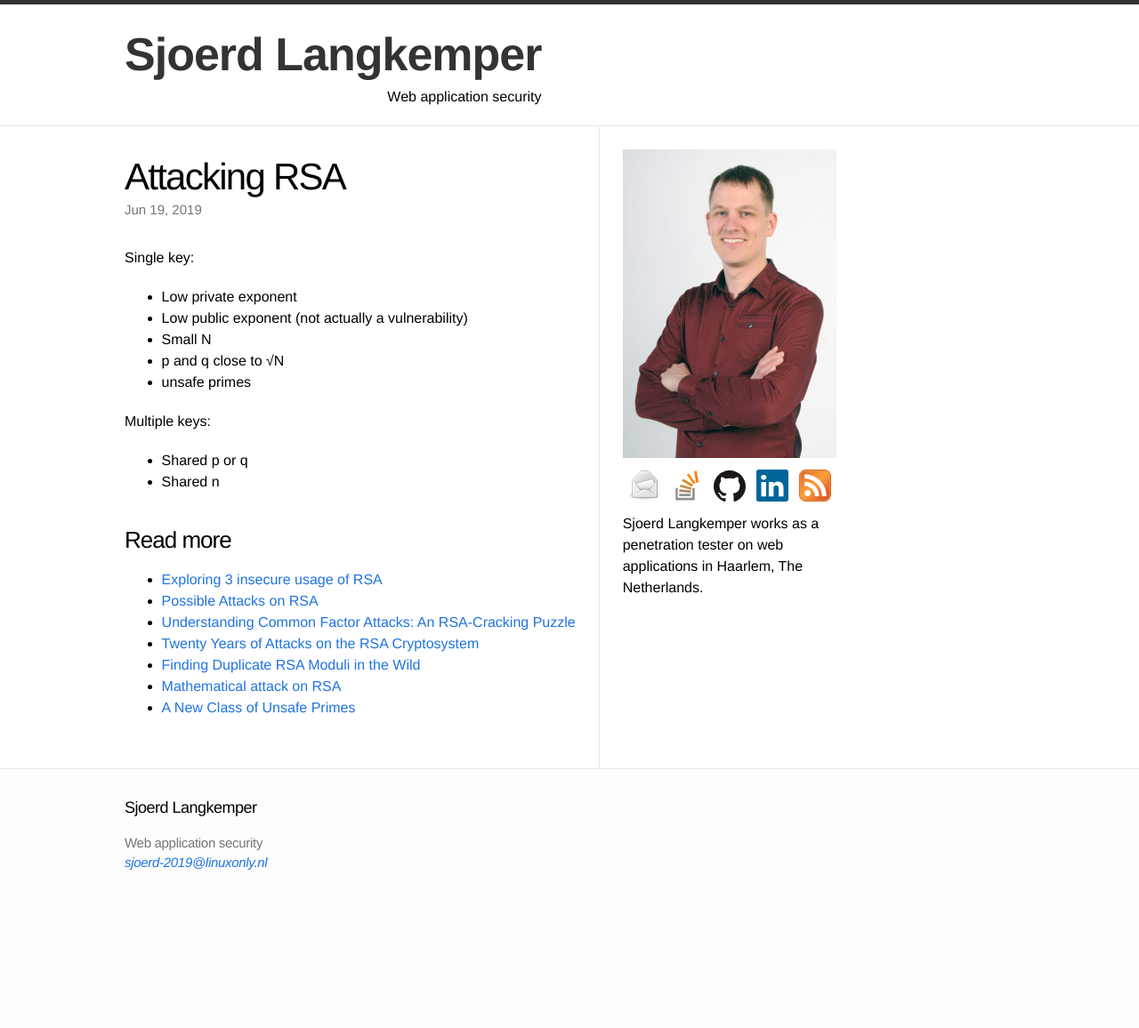
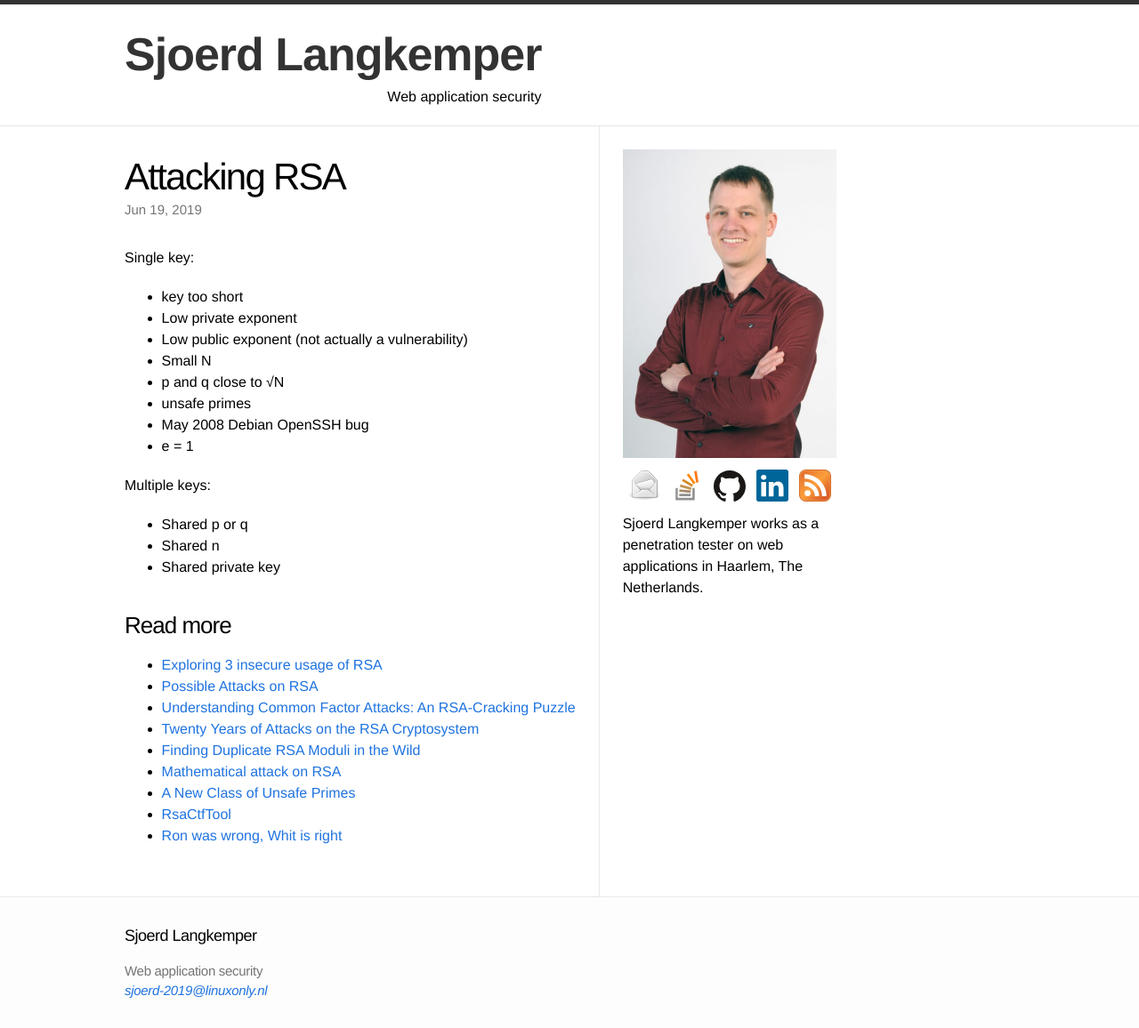
Before and after one commit to Sjord/Sjord.github.io, a Jekyll site: the page built from _posts/2019-02-05-attacking-rsa.md, in a window 1280 px wide. Shown: the whole page at 89% size. Built offline with Jekyll 4.4.1, drawn with Linux system fonts in a browser that asks for light colours; before the commit the page ends 1012 px from its top, so only the background shows below that.

Commit message:
add some RSA problems and links

```diff
--- a/_posts/2019-02-05-attacking-rsa.md
+++ b/_posts/2019-02-05-attacking-rsa.md
@@ -6,15 +6,19 @@
 ---
 
 Single key:
+* key too short
 * Low private exponent
 * Low public exponent (not actually a vulnerability)
 * Small N
 * p and q close to √N
 * unsafe primes
+* May 2008 Debian OpenSSH bug
+* e = 1
 
 Multiple keys:
 * Shared p or q
 * Shared n
+* Shared private key
 
 
 
@@ -27,3 +31,5 @@
 * [Finding Duplicate RSA Moduli in the Wild](http://sbudella.altervista.org/blog/20181211-duplicate-moduli.html)
 * [Mathematical attack on RSA](https://www.nku.edu/~christensen/Mathematical%20attack%20on%20RSA.pdf)
 * [A New Class of Unsafe Primes](https://eprint.iacr.org/2002/109.pdf)
+* [RsaCtfTool](https://github.com/Ganapati/RsaCtfTool)
+* [Ron was wrong, Whit is right](https://eprint.iacr.org/2012/064.pdf)
```
